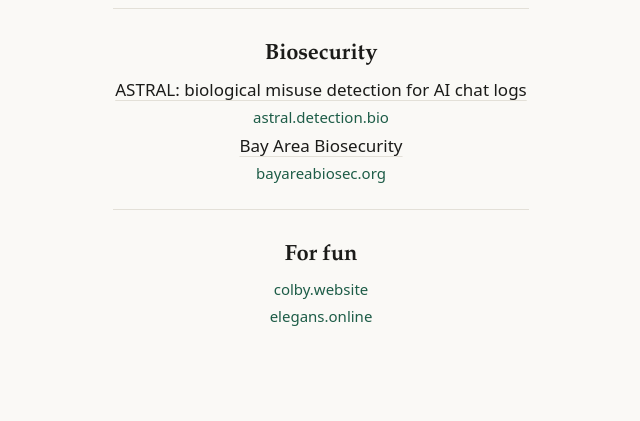
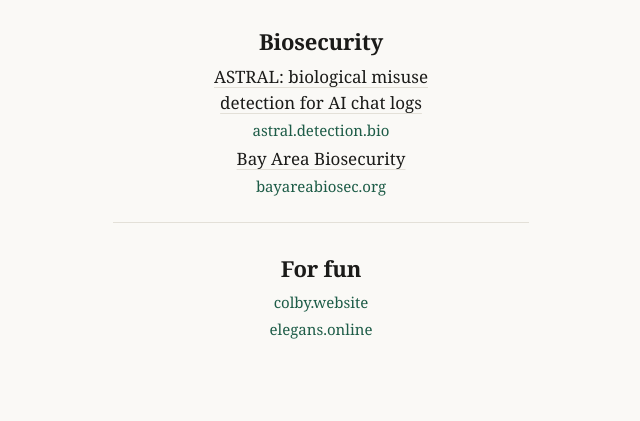
Before and after one commit to Colby-Fagan/colbyfagan.com, a plain HTML site: page index.html in a window 1280 px wide. Shown: the part 379-800 px from the top of the page, without its empty margins (319-959 px from the left). Drawn offline with Linux system fonts and the light colour scheme.

Commit message:
Use Cambria throughout the site and add tab icon

```diff
--- a/index.html
+++ b/index.html
@@ -9,6 +9,7 @@
   <meta property="og:description" content="Biosecurity. Building ASTRAL.">
   <meta property="og:image" content="https://colbyfagan.com/headshot.jpg">
   <link rel="canonical" href="https://colbyfagan.com/">
+  <link rel="icon" href="/favicon.svg" type="image/svg+xml">
   <meta name="color-scheme" content="light dark">
   <style>
     :root {
@@ -17,8 +18,8 @@
       --muted: #6a6862;
       --line: #e3e0d8;
       --accent: #1d5c47;
-      --serif: "Iowan Old Style", "Palatino Linotype", Palatino, Georgia, serif;
-      --sans: system-ui, -apple-system, "Segoe UI", Roboto, Helvetica, Arial, sans-serif;
+      --serif: Cambria, Georgia, serif;
+      --sans: Cambria, Georgia, serif;
     }
 
     @media (prefers-color-scheme: dark) {
```
